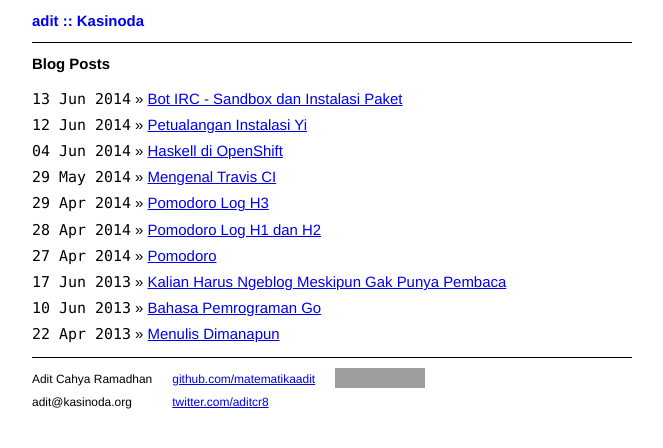
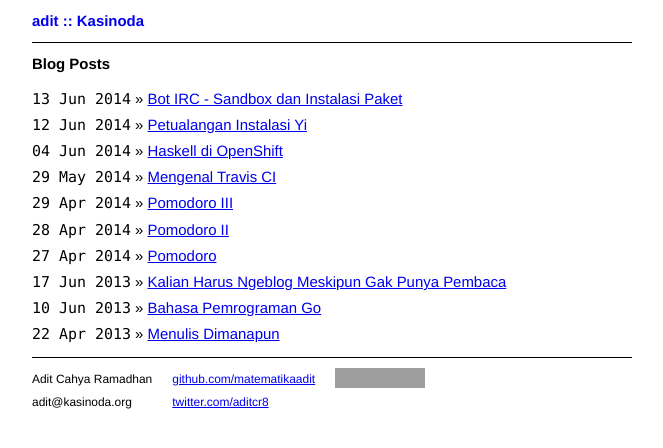
Before and after one commit to matematikaadit/matematikaadit.github.io, a Jekyll site: the page built from index.html, in a window 1280 px wide. Shown: the top 448 px of the page, without its empty margins (308-971 px from the left). Built offline with Jekyll 4.4.1, drawn with Linux system fonts in a browser that asks for light colours; grey boxes are pictures that could not be loaded.

Commit message:
title yang lebih baik

```diff
--- a/_posts/2014-04-28-pomolog1.md
+++ b/_posts/2014-04-28-pomolog1.md
@@ -1,6 +1,6 @@
 ---
 layout: post
-title: "Pomodoro Log H1 dan H2"
+title: "Pomodoro II"
 ---
 
 Sesuai dengan apa yang saya tulis di
--- a/_posts/2014-04-29-pomolog2.md
+++ b/_posts/2014-04-29-pomolog2.md
@@ -1,6 +1,6 @@
 ---
 layout: post
-title: "Pomodoro Log H3"
+title: "Pomodoro III"
 ---
 
 Log untuk hari ketiga, Senin 28 April.
```
